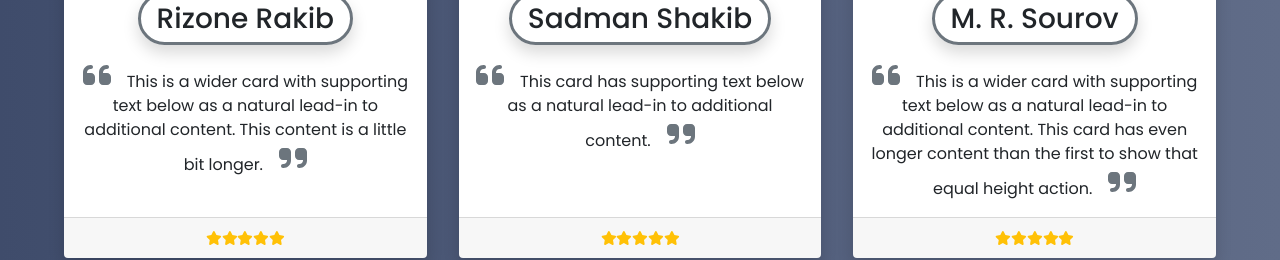
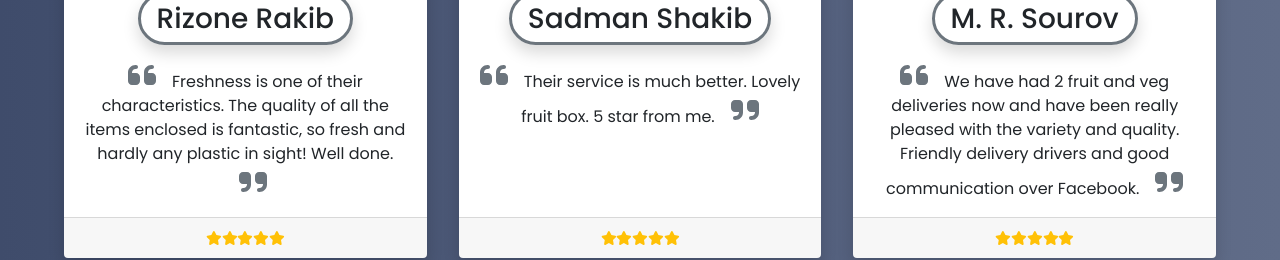
Before and after one commit to AbdullahAhmedKhan/the-fruits, a React (Create React App) app: page / in a window 1280 px wide. Shown: the part 1647-1907 px from the top of the page. Built offline with nearby package versions, Linux system fonts and the light colour scheme; no server answers.

Commit message:
review updated

```diff
--- a/src/Component/Review/Review.js
+++ b/src/Component/Review/Review.js
@@ -16,7 +16,7 @@ const Review = () => {
                     <div className="card-body">
                         <h3 className="card-title rounded-pill border d-inline px-3 py-1 m-3 border-3 border-secondary shadow">Rizone Rakib</h3> <br /> <br />
                         <FontAwesomeIcon className='fs-2 text-secondary me-3' icon={faQuoteLeft}></FontAwesomeIcon>
-                        <span className="card-text">This is a wider card with supporting text below as a natural lead-in to additional content. This content is a little bit longer.</span>
+                        <span className="card-text">Freshness is one of their characteristics. The quality of all the items enclosed is fantastic, so fresh and hardly any plastic in sight! Well done.</span>
                         <FontAwesomeIcon className='fs-2 text-secondary ms-3' icon={faQuoteRight}></FontAwesomeIcon>
                     </div>
                     <div className="card-footer">
@@ -36,7 +36,7 @@ const Review = () => {
                         <h3 className="card-title rounded-pill border d-inline px-3 py-1 m-3 border-3 border-secondary shadow">Sadman Shakib</h3>
                         <br /> <br />
                         <FontAwesomeIcon className='fs-2 text-secondary me-3' icon={faQuoteLeft}></FontAwesomeIcon>
-                        <span className="card-text">This card has supporting text below as a natural lead-in to additional content.</span>
+                        <span className="card-text">Their service is much better. Lovely fruit box. 5 star from me.</span>
                         <FontAwesomeIcon className='fs-2 text-secondary ms-3' icon={faQuoteRight}></FontAwesomeIcon>
                     </div>
                     <div className="card-footer">
@@ -56,7 +56,7 @@ const Review = () => {
                         <h3 className="card-title rounded-pill border d-inline px-3 py-1 m-3 border-3 border-secondary shadow">M. R. Sourov</h3>
                         <br /><br />
                         <FontAwesomeIcon className='fs-2 text-secondary me-3' icon={faQuoteLeft}></FontAwesomeIcon>
-                        <span className="card-text">This is a wider card with supporting text below as a natural lead-in to additional content. This card has even longer content than the first to show that equal height action.</span>
+                        <span className="card-text">We have had 2 fruit and veg deliveries now and have been really pleased with the variety and quality. Friendly delivery drivers and good communication over Facebook.</span>
                         <FontAwesomeIcon className='fs-2 text-secondary ms-3' icon={faQuoteRight}></FontAwesomeIcon>
                     </div>
                     <div className="card-footer">
```
